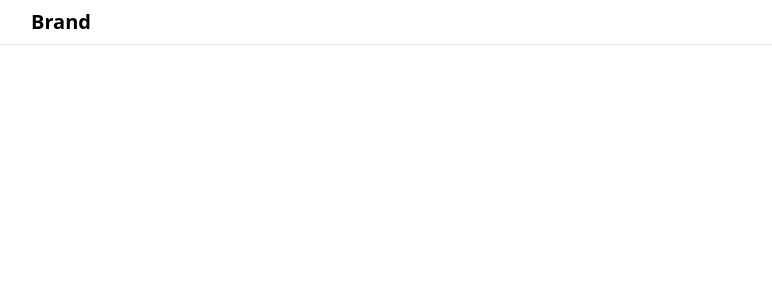
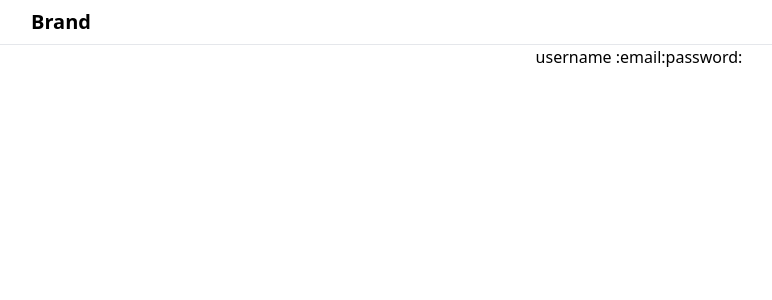
Before and after one commit to Siser-Pratap/Video-chat-interview-call, a Next.js app: page / in a window 1280 px wide. Shown: the top 300 px of the page, without its empty margins (1-773 px from the left). Built offline with nearby package versions, Linux system fonts and the light colour scheme.

Commit message:
updated redux with functionality

```diff
--- /dev/null
+++ b/helper/ClientProvider.js
@@ -0,0 +1,14 @@
+"use client";
+import React, { Children } from 'react'
+import { Provider } from 'react-redux'
+import store from '../redux/store'
+
+const ClientProvider = ({children}) => {
+  return (
+    <div>
+      <Provider store={store}>{children}</Provider>
+    </div>
+  )
+}
+
+export default ClientProvider
--- a/package.json
+++ b/package.json
@@ -9,6 +9,7 @@
     "lint": "next lint"
   },
   "dependencies": {
+    "@reduxjs/toolkit": "^2.5.0",
     "axios": "^1.7.9",
     "bcryptjs": "^2.4.3",
     "jsonwebtoken": "^9.0.2",
@@ -16,7 +17,8 @@
     "next": "15.1.0",
     "preline": "^2.6.0",
     "react": "^19.0.0",
-    "react-dom": "^19.0.0"
+    "react-dom": "^19.0.0",
+    "react-redux": "^9.2.0"
   },
   "devDependencies": {
     "@eslint/eslintrc": "^3",
--- /dev/null
+++ b/redux/slices/userSlice.js
@@ -0,0 +1,29 @@
+// Import the createSlice function from Redux Toolkit
+import { createSlice } from '@reduxjs/toolkit';
+
+// Define the initial state for the user slice
+const initialState = {
+    user: null, // Initial state for the logged-in user, initially set to null
+};
+
+// Create a slice for user-related state and actions
+const userSlice = createSlice({
+    name: 'user', // Name of the slice
+    initialState, // Initial state for the slice
+    reducers: {
+        // Reducer to handle user login
+        login: (state, action) => {
+            state.user = action.payload; // Set the user object on login with the payload from the action
+        },
+        // Reducer to handle user logout
+        logout: (state) => {
+            state.user = null; // Clear the user object on logout
+        },
+    },
+});
+
+// Export the actions generated by createSlice
+export const { login, logout } = userSlice.actions;
+
+// Export the reducer to be used in the store
+export default userSlice.reducer;
--- /dev/null
+++ b/redux/store.js
@@ -0,0 +1,18 @@
+// store.js
+
+// Import the configureStore function from Redux Toolkit to create the Redux store
+import { configureStore } from '@reduxjs/toolkit';
+
+// Import the user slice reducer (to be created in a separate file)
+import userReducer from './slices/userSlice';
+
+// Create the Redux store and configure it with the user slice reducer
+const store = configureStore({
+    reducer: {
+        // Add the user slice reducer to the store
+        user: userReducer,
+    },
+});
+
+// Export the store so it can be used in the application
+export default store;
--- /dev/null
+++ b/src/app/components/Logout.jsx
@@ -0,0 +1,28 @@
+import React from 'react'
+import { useDispatch } from 'react-redux'
+import { logout } from '../../../redux/slices/userSlice'
+
+const Logout = () => {
+
+    const dispatch = useDispatch();
+
+    const handleLogout = () => {
+        try {
+            dispatch(logout());
+            console.log("Logged out successfully");
+            alert("Logged out successfully");
+        } catch (error) {
+            console.log("Error occurred while logging out", error.message);
+        }
+    }
+
+return (
+    <div className='flex justify-center items-center'>
+        <div className='flex justify-center items-center'>
+            <button onClick={handleLogout} className='p-5 h-5 w-5 rounded-xl'>Logout</button>
+        </div>
+    </div>
+  )
+}
+
+export default Logout
--- a/src/app/layout.js
+++ b/src/app/layout.js
@@ -1,5 +1,8 @@
+
 import { Geist, Geist_Mono } from "next/font/google";
 import "./globals.css";
+
+import ClientProvider from "../../helper/ClientProvider";
 
 const geistSans = Geist({
   variable: "--font-geist-sans",
@@ -12,8 +15,8 @@ const geistMono = Geist_Mono({
 });
 
 export const metadata = {
-  title: "Create Next App",
-  description: "Generated by create next app",
+  title: "VidVerse",
+  description: "Video Sharing, Chatting and Interviewing Services build in Next.js",
 };
 
 export default function RootLayout({ children }) {
@@ -22,10 +25,10 @@ export default function RootLayout({ children }) {
       <body
         className={`${geistSans.variable} ${geistMono.variable} antialiased`}
       >
-        {children}
-      <script src="./node_modules/preline/dist/preline.js"></script>
+        <ClientProvider>
+          {children}
+        </ClientProvider>
       </body>
-
     </html>
   );
 }
--- a/src/app/login/page.js
+++ b/src/app/login/page.js
@@ -4,9 +4,13 @@ import React from 'react';
 import { useEffect } from 'react';
 import { useState } from 'react';
 import axios from 'axios';
+import Logout from '../components/Logout';
+import { useDispatch } from 'react-redux';
+import { login } from '../../../redux/slices/userSlice';
 
 const Login = () => {
 
+  const dispatch=useDispatch();
   const [user, setuser] = useState({
     email:"",
     password:"",
@@ -25,12 +29,14 @@ const Login = () => {
     try {
       const res = await axios.post("/api/users/login", user);
       console.log("user logged in", res.data);
+      dispatch(login(user));
     } catch (error) {
       console.log(error.message);
     }
   }
 
   return (
+    <>
         <div className="bg-gray-100 flex items-center justify-center min-h-screen">
             <div className="bg-white p-8 rounded-lg shadow-md w-96">
                 <h2 className="text-2xl font-bold text-center mb-6">Login</h2>
@@ -69,6 +75,8 @@ const Login = () => {
                 </form>
             </div>
         </div>
+        <Logout />
+        </>
     );
 };
 
--- /dev/null
+++ b/src/app/logout/page.js
@@ -0,0 +1,13 @@
+"use client";
+import React from 'react'
+import Logout from '../components/Logout'
+
+const page = () => {
+  return (
+    <div>
+      <Logout />
+    </div>
+  )
+}
+
+export default page
--- a/src/app/page.js
+++ b/src/app/page.js
@@ -1,10 +1,23 @@
 import Image from "next/image";
 import Navbar from "./components/Navbar";
+
+
 
 export default function Home() {
   return (
     <>
       <Navbar />
+      <div className="flex justify-center items-center h-full w-full">
+        <h1>
+          username :
+        </h1>
+        <h2>
+          email:
+        </h2>
+        <h3>
+          password:
+        </h3>
+      </div>
     </>
   );
 }
--- a/src/middleware.js
+++ b/src/middleware.js
@@ -25,6 +25,7 @@ export function middleware(request) {
 export const config = {
     matcher: ["/",
       "/login",
+      "/logout",
       "/traits",
       "/signup",
       "/profile",
```
Also changed, not shown: 1 other file (tests, documents, lock files or other folders).
